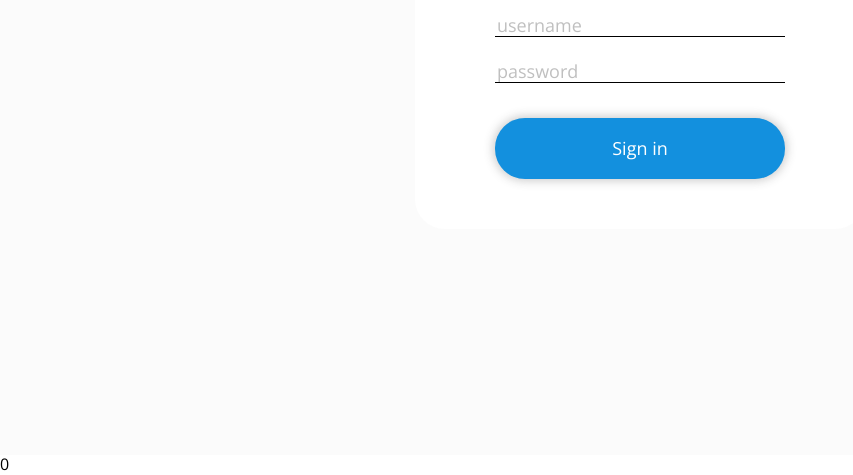
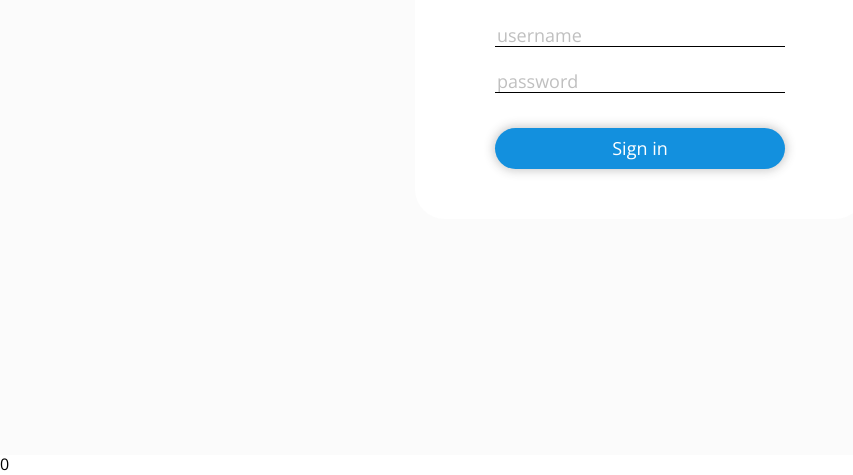
Before and after one commit to erick-barron/erick-barron-225-login-ui, a plain HTML site: page index.html in a window 1280 px wide. Shown: the part 345-820 px from the top of the page, without its empty margins (0-853 px from the left). Drawn offline with nearby package versions, Linux system fonts and the light colour scheme.

Commit message:
Made button smaller

```diff
--- a/style.css
+++ b/style.css
@@ -58,7 +58,7 @@ form input:focus {
   border: none;
   background-color: #1390de;
   color: #ffffff;
-  padding: 20px 10px;
+  padding: 10px 10px;
   margin-top: 10px;
   border-radius: 30px;
   font-size: 18px;
@@ -66,6 +66,7 @@ form input:focus {
   cursor: pointer;
 }
 
-.btn-blue:hover, .btn-blue:active {
+.btn-blue:hover,
+.btn-blue:active {
   background-color: #249ae4;
 }
```
